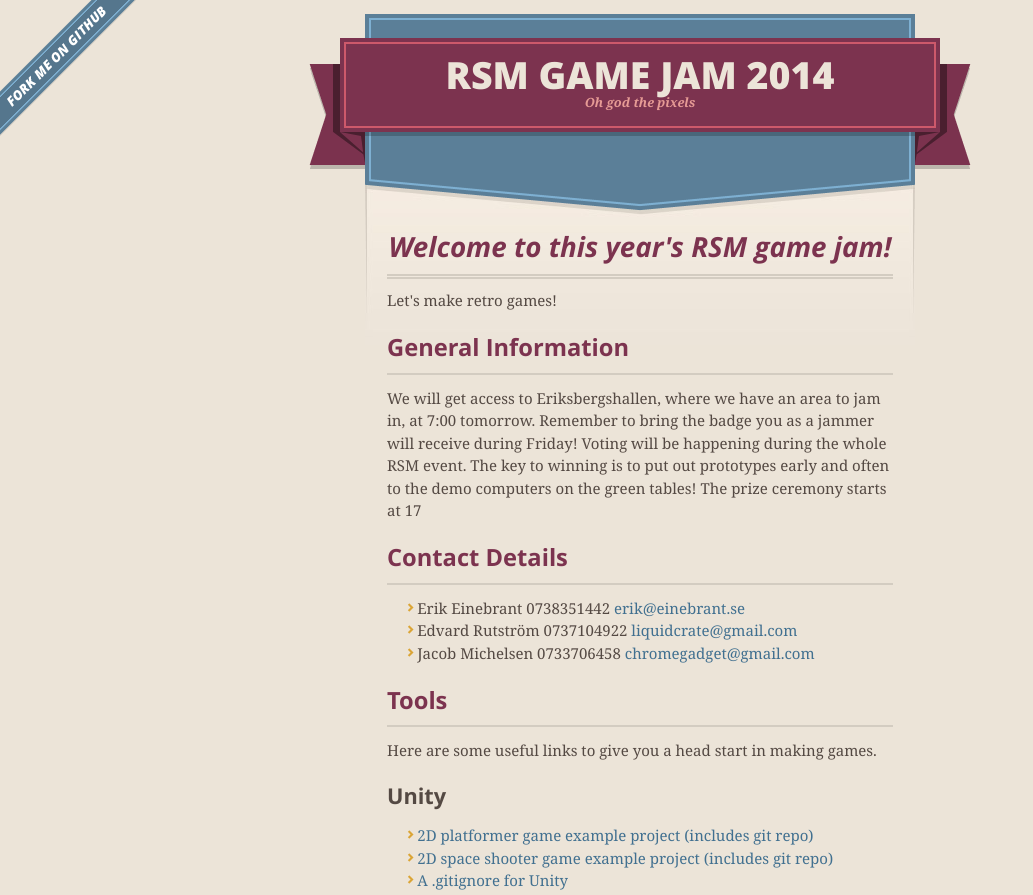
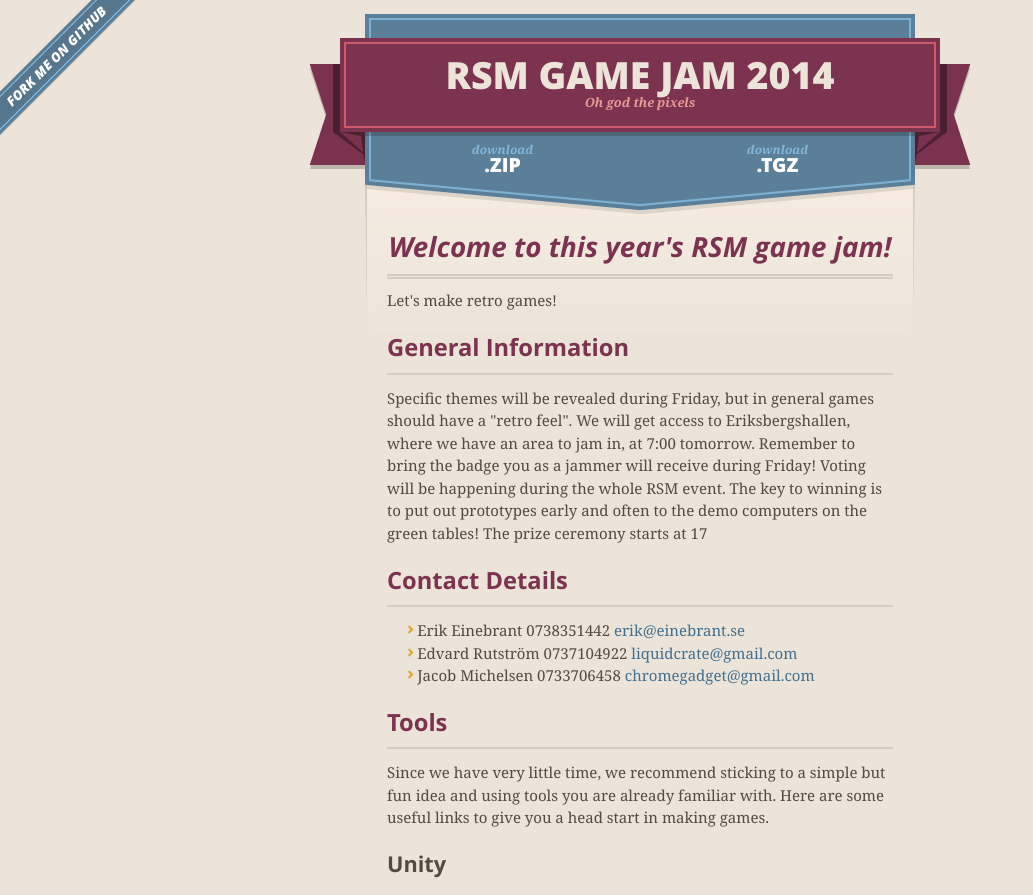
Before and after one commit to Jickelsen/rsm-jam, a plain HTML site: page index.html in a window 1280 px wide. Shown: the top 895 px of the page, without its empty margins (0-1033 px from the left). Drawn offline with nearby package versions, Linux system fonts and the light colour scheme.

```diff
--- a/index.html
+++ b/index.html
@@ -37,9 +37,7 @@
 
       <section id="downloads">
         <span class="inner">
-          <!--<a href="https://github.com/Jickelsen/RSM-Jam/zipball/master" class="zip"><em>download</em> .ZIP</a><a href="https://github.com/Jickelsen/RSM-Jam/tarball/master" class="tgz"><em>download</em> .TGZ</a>-->
-          <a href="" class="zip"><em></em> </a><a href="" class="tgz"><em></em> </a>
-
+          <a href="https://github.com/Jickelsen/RSM-Jam/zipball/master" class="zip"><em>download</em> .ZIP</a><a href="https://github.com/Jickelsen/RSM-Jam/tarball/master" class="tgz"><em>download</em> .TGZ</a>
         </span>
       </section>
 
@@ -56,7 +54,8 @@
 <h2>
 <a name="general-information" class="anchor" href="#general-information"><span class="octicon octicon-link"></span></a>General Information</h2>
 
-<p>We will get access to Eriksbergshallen, where we have an area to jam in, at 7:00 tomorrow. Remember to bring the badge you as a jammer will receive during Friday!
+<p>Specific themes will be revealed during Friday, but in general games should have a "retro feel".
+We will get access to Eriksbergshallen, where we have an area to jam in, at 7:00 tomorrow. Remember to bring the badge you as a jammer will receive during Friday!
 Voting will be happening during the whole RSM event. The key to winning is to put out prototypes early and often to the demo computers on the green tables! The prize ceremony starts at 17 </p>
 
 <h2>
@@ -72,7 +71,7 @@ Voting will be happening during the whole RSM event. The key to winning is to pu
 </ul><h2>
 <a name="tools" class="anchor" href="#tools"><span class="octicon octicon-link"></span></a>Tools</h2>
 
-<p>Here are some useful links to give you a head start in making games.</p>
+<p>Since we have very little time, we recommend sticking to a simple but fun idea and using tools you are already familiar with. Here are some useful links to give you a head start in making games.</p>
 
 <h3>
 <a name="unity" class="anchor" href="#unity"><span class="octicon octicon-link"></span></a>Unity</h3>
```
Also changed, not shown: params.json (+1 -1 lines).
